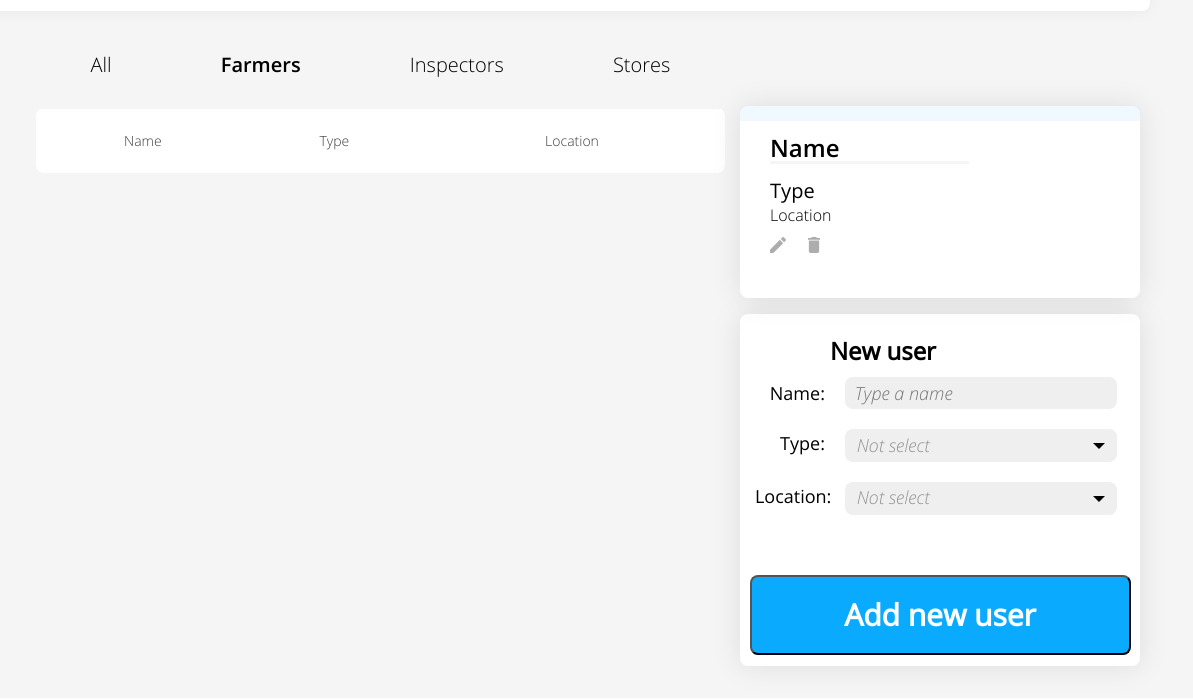
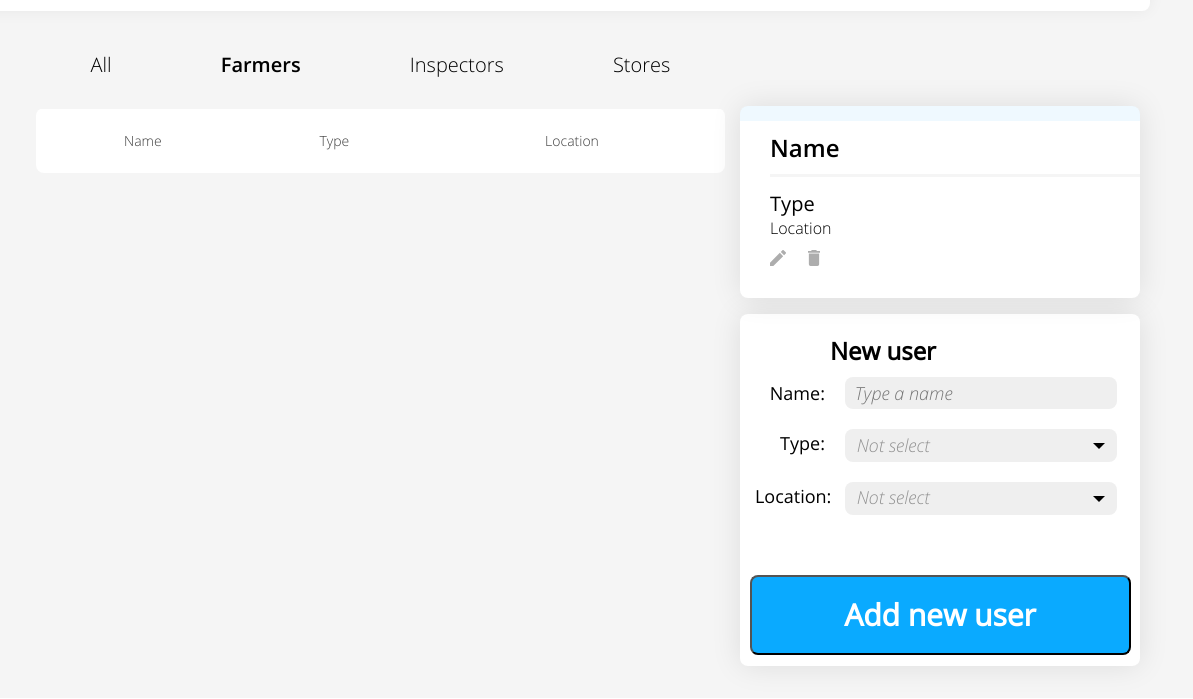
Before and after one commit to lkalneus/eggs-shell, a website: page index.html in a window 1280 px wide. Shown: the part 101-800 px from the top of the page, 87-1280 px from the left. Drawn offline with nearby package versions, Linux system fonts and the light colour scheme; no server answers.

Commit message:
fix pdata style

```diff
--- a/assets/css/main.css
+++ b/assets/css/main.css
@@ -342,8 +342,6 @@
   position: relative;
 }
 .personal-data .personal-data-name {
-  width: 199px;
-  height: 33px;
   font-family: OpenSans-SemiBold;
   font-size: 24px;
   font-weight: 600;
```
